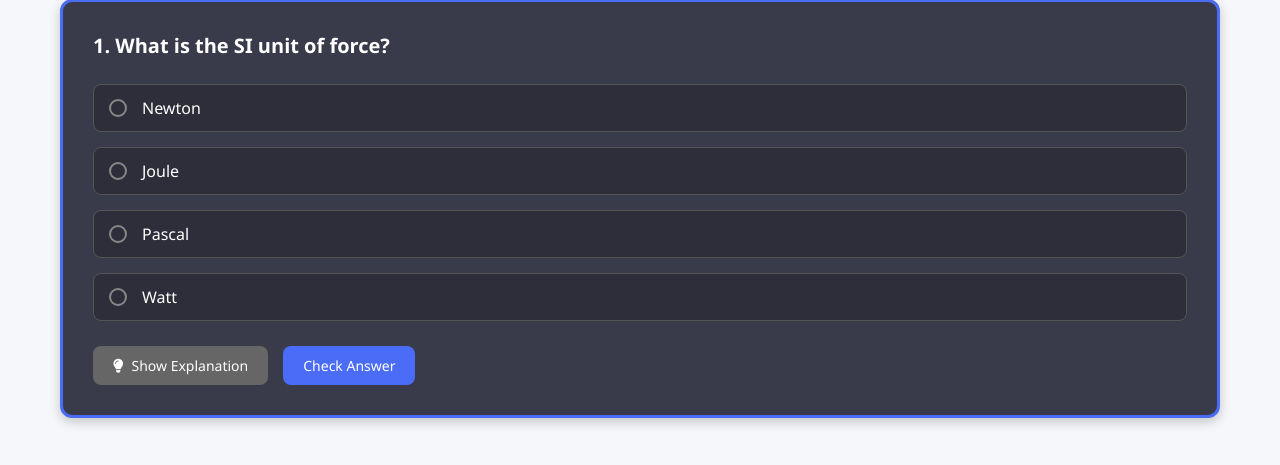
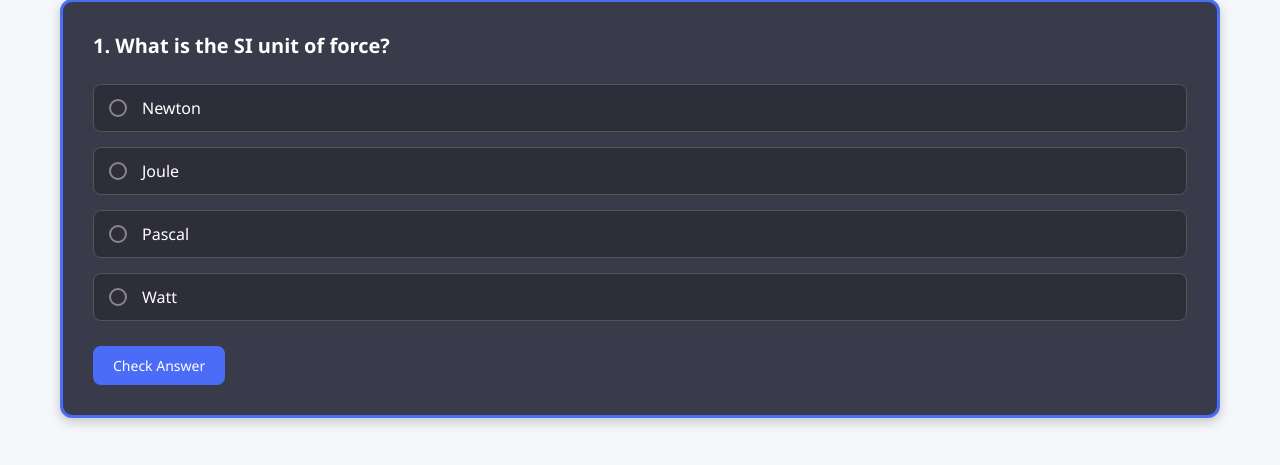
Before and after one commit to Prashant2029/BenchMate, a Django app: template BenchMatee/templates/PopQuizGame.html in a window 1280 px wide. Shown: the part 262-727 px from the top of the page. Run offline with Django 5.2, Linux system fonts and the light colour scheme; the template is opened without the code that fills it, so the values that code supplies are empty.

Commit message:
Updated PopQuizGame.html

```diff
--- a/BenchMatee/templates/PopQuizGame.html
+++ b/BenchMatee/templates/PopQuizGame.html
@@ -331,10 +331,6 @@
                 </div>
             </div>
             <div class="action-buttons">
-                <button class="btn btn-secondary" onclick="showExplanation(1)">
-                    <i class="fas fa-lightbulb"></i>
-                    Show Explanation
-                </button>
                 <button class="btn btn-primary" onclick="checkAnswer(1, 'newton')">
                     Check Answer
                 </button>
@@ -371,10 +367,6 @@
                 </div>
             </div>
             <div class="action-buttons">
-                <button class="btn btn-secondary" onclick="showExplanation(2)">
-                    <i class="fas fa-lightbulb"></i>
-                    Show Explanation
-                </button>
                 <button class="btn btn-primary" onclick="checkAnswer(2, 'friction')">
                     Check Answer
                 </button>
@@ -411,10 +403,6 @@
                 </div>
             </div>
             <div class="action-buttons">
-                <button class="btn btn-secondary" onclick="showExplanation(3)">
-                    <i class="fas fa-lightbulb"></i>
-                    Show Explanation
-                </button>
                 <button class="btn btn-primary" onclick="checkAnswer(3, 'acceleration')">
                     Check Answer
                 </button>
@@ -451,10 +439,6 @@
                 </div>
             </div>
             <div class="action-buttons">
-                <button class="btn btn-secondary" onclick="showExplanation(4)">
-                    <i class="fas fa-lightbulb"></i>
-                    Show Explanation
-                </button>
                 <button class="btn btn-primary" onclick="checkAnswer(4, 'both')">
                     Check Answer
                 </button>
@@ -473,7 +457,6 @@
         <div class="score-display" id="scoreDisplay">
             <h2 class="score-title">Quiz Complete!</h2>
             <div class="score-value" id="scoreValue">0/4</div>
-            <p class="score-message" id="scoreMessage">Great job! You've completed the Force chapter quiz.</p>
             <div class="action-buttons" style="justify-content: center; margin-top: 20px;">
                 <button class="btn btn-primary" onclick="restartQuiz()">
                     <i class="fas fa-redo"></i>
@@ -540,12 +523,6 @@
                     this.classList.add('selected');
                 });
             });
-        }
-
-        // Show explanation
-        function showExplanation(questionNumber) {
-            const explanation = document.getElementById(`explanation${questionNumber}`);
-            explanation.classList.add('show');
         }
 
         // Check answer
```
